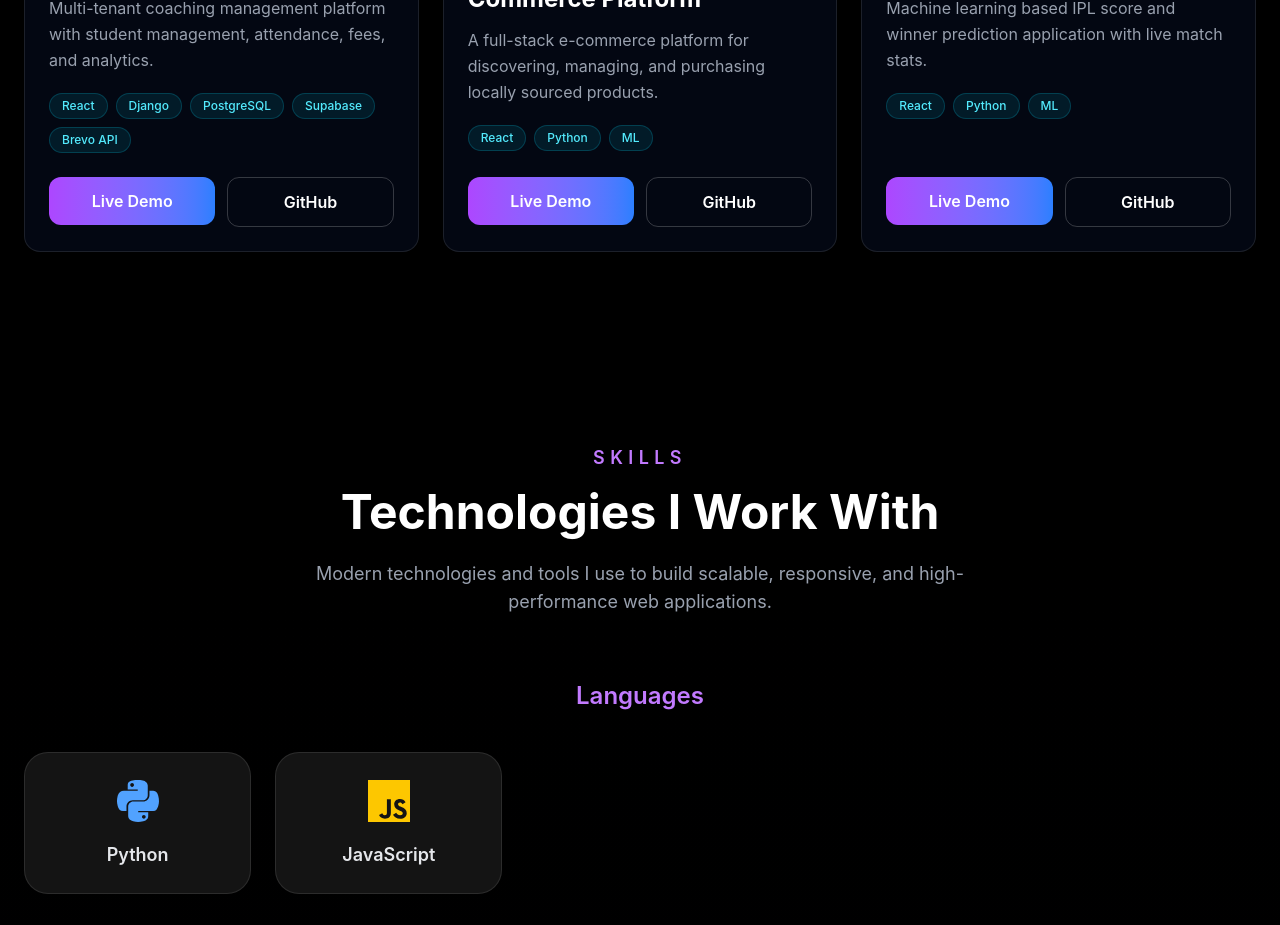
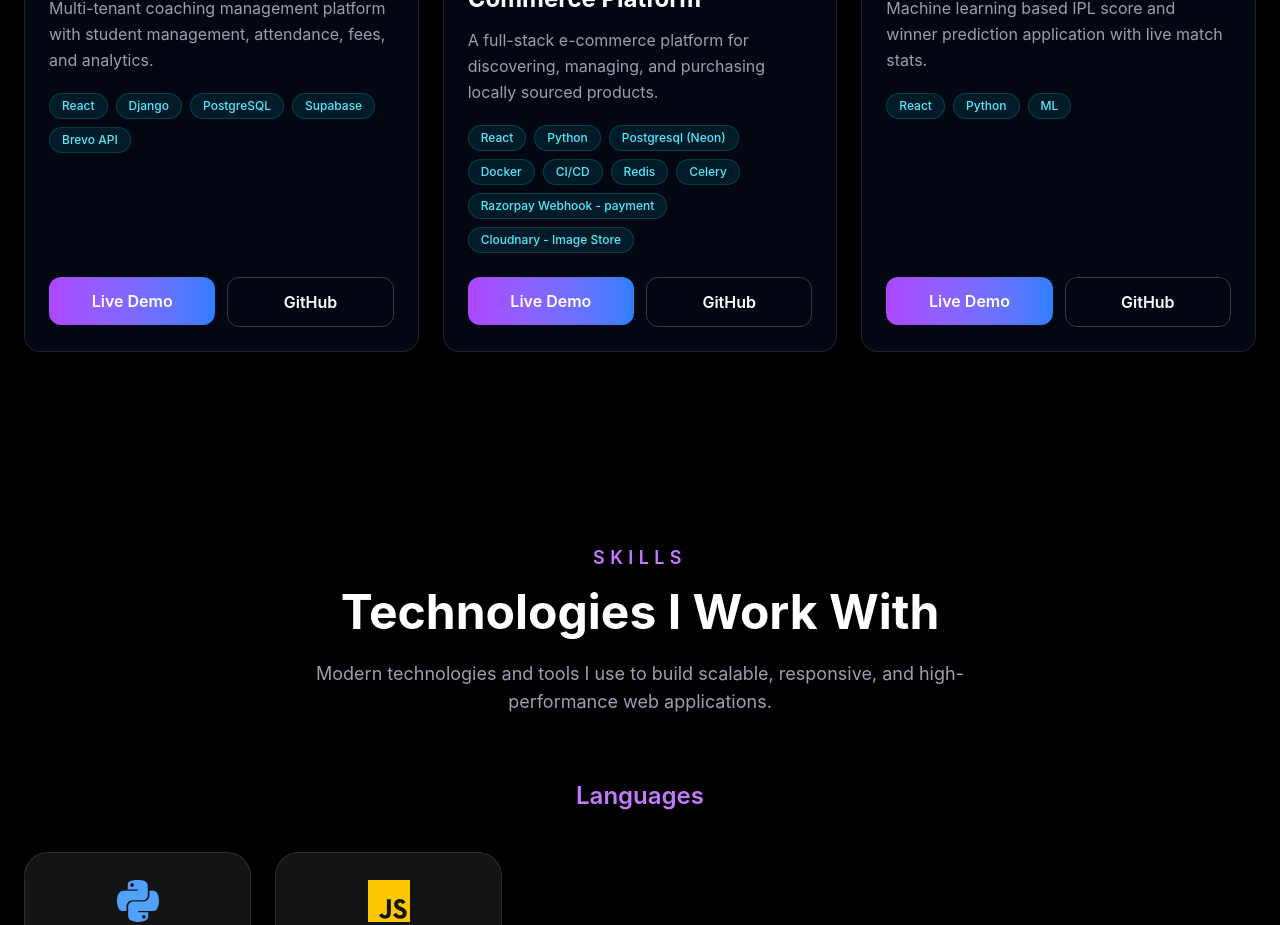
Before and after one commit to Ranjan21gg/PORTFOLIO, a React (Vite) app: page / in a window 1280 px wide. Shown: the part 1460-2385 px from the top of the page. Built offline with nearby package versions, Linux system fonts and the light colour scheme.

Commit message:
RuralKart Tech names added

```diff
--- a/src/pages/Projects.jsx
+++ b/src/pages/Projects.jsx
@@ -15,7 +15,7 @@ export default function Projects() {
             description:
                 "A full-stack e-commerce platform for discovering, managing, and purchasing locally sourced products.",
             image: "/RuralKart.png",
-            tech: ["React", "Python", "ML"],
+            tech: ["React", "Python", "Postgresql (Neon)", "Docker", "CI/CD", "Redis", "Celery", "Razorpay Webhook - payment", "Cloudnary - Image Store"],
             live: "https://rural-kart-ecommerce.vercel.app/",
             github: "https://github.com/Ranjan21gg/Rural-Kart-Ecommerce",
         },
```
